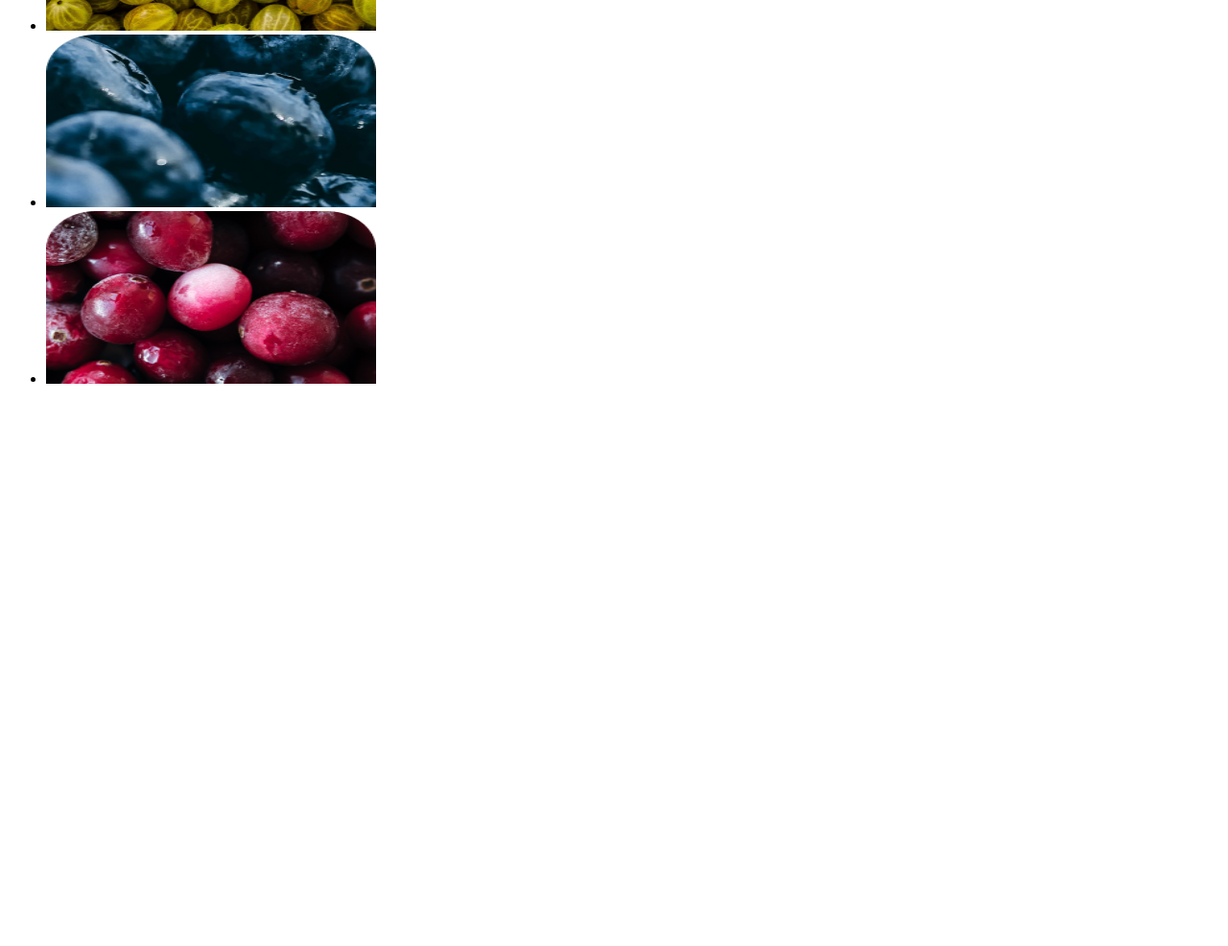
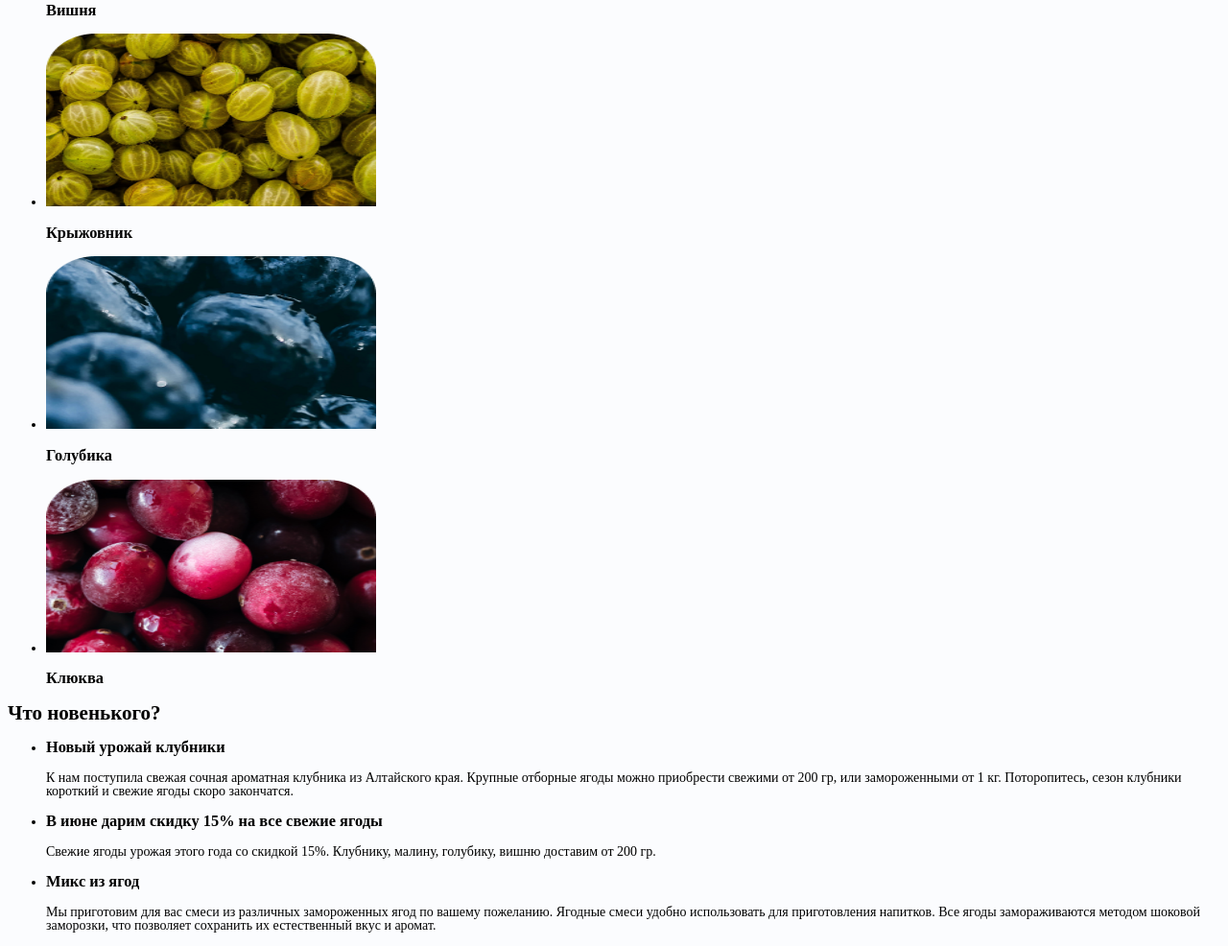
Before and after one commit to steve140298/berry-project, a website: page source/index.html in a window 1280 px wide. Shown: the part 1510-2496 px from the top of the page at 96% size. Before the commit the page ends 1930 px from the top, so only its background shows below. Drawn offline with nearby package versions, Linux system fonts and the light colour scheme; files that its build step writes are made by us from their sources.

Commit message:
Настройка сасс

```diff
--- a/source/index.html
+++ b/source/index.html
@@ -69,6 +69,7 @@
                   ./images/raspberry-3x.png 1x,"
                 alt="Изображение ягоды малины"
                 width="344" height="180">
+                <h3 class="catalog__card-title">Малина</h3>
             </atricle>
           </li>
           <li class="catalog__item">
@@ -79,6 +80,7 @@
 
               alt="Изображение ягоды малины"
               width="344" height="180">
+              <h3 class="catalog__card-title">Ежевика</h3>
             </atricle>
           </li>
           <li class="catalog__item">
@@ -89,6 +91,7 @@
 
               alt="Изображение ягоды малины"
               width="344" height="180">
+              <h3 class="catalog__card-title">Брусника</h3>
             </atricle>
           </li>
           <li class="catalog__item">
@@ -99,6 +102,7 @@
 
               alt="Изображение ягоды малины"
               width="344" height="180">
+              <h3 class="catalog__card-title">Клубника</h3>
             </atricle>
           </li>
           <li class="catalog__item">
@@ -109,6 +113,7 @@
 
               alt="Изображение ягоды малины"
               width="344" height="180">
+              <h3 class="catalog__card-title">Вишня</h3>
             </atricle>
           </li>
           <li class="catalog__item">
@@ -119,6 +124,7 @@
 
               alt="Изображение ягоды малины"
               width="344" height="180">
+              <h3 class="catalog__card-title">Крыжовник</h3>
             </atricle>
           </li>
           <li class="catalog__item">
@@ -129,6 +135,7 @@
 
               alt="Изображение ягоды малины"
               width="344" height="180">
+              <h3 class="catalog__card-title">Голубика</h3>
             </atricle>
           </li>
           <li class="catalog__item">
@@ -139,10 +146,47 @@
 
               alt="Изображение ягоды малины"
               width="344" height="180">
+              <h3 class="catalog__card-title">Клюква</h3>
             </atricle>
           </li>
         </ul>
       </section>
+      <section class="news section">
+        <h2 class="news__title">Что новенького?</h2>
+        <ul class="news__list">
+          <li class="news__item">
+            <article class="news__card card">
+              <h3 class="news__card-title">Новый урожай клубники</h3>
+              <p class="news__card-text">
+                К нам поступила свежая сочная ароматная клубника
+                из Алтайского края. Крупные отборные ягоды можно приобрести
+                свежими от 200 гр, или замороженными от 1 кг.
+                Поторопитесь, сезон клубники короткий и свежие ягоды скоро закончатся.
+              </p>
+            </article>
+          </li>
+          <li class="news__item">
+            <article class="news__card card">
+              <h3 class="news__card-title">В июне дарим скидку 15% на все свежие ягоды</h3>
+              <p class="news__card-text">
+                Свежие ягоды урожая этого года со скидкой 15%.  Клубнику, малину, голубику, вишню доставим от 200 гр.
+              </p>
+            </article>
+          </li>
+          <li class="news__item">
+            <article class="news__card card">
+              <h3 class="news__card-title">Микс из ягод</h3>
+              <p class="news__card-text">
+                Мы приготовим для вас смеси
+                из различных замороженных ягод по вашему пожеланию.
+                Ягодные смеси удобно использовать для приготовления напитков.
+                Все ягоды замораживаются методом шоковой заморозки,
+                что позволяет сохранить их естественный вкус и аромат.</p>
+            </article>
+          </li>
+        </ul>
+
+      </section>
     </main>
   </body>
 </html>
--- a/source/styles/common/fonts.scss
+++ b/source/styles/common/fonts.scss
@@ -1 +1,16 @@
 /* здесь подключите шрифты */
+@font-face {
+    font-family: 'Raleway';
+    src: url(../../fonts/Raleway-Regular.woff2) format('woff2');
+    font-weight: 400;
+    font-style: normal;
+    font-display: swap;
+}
+
+@font-face {
+    font-family: 'Comfortaa';
+    src: url(../../fonts/Comfortaa-Regular.woff2) format('woff2');
+    font-weight: 400;
+    font-style: normal;
+    font-display: swap;
+}
--- a/source/styles/common/global.scss
+++ b/source/styles/common/global.scss
@@ -1 +1,22 @@
 /* здесь используйте глобальные селекторы img, body, html и так далее */
+body {
+    box-sizing: border-box;
+    font-family: --main-font;
+    font-size: 14px;
+    background-color: var(--light-color);
+    color: var(--dark-color);
+    line-height: 1;
+}
+
+a,
+button,
+input,
+textarea,
+svg * {
+    transition-duration: var(--transition-duration);
+}
+
+a {
+    text-decoration: none;
+    color: inherit;
+}
--- /dev/null
+++ b/source/styles/common/mixins.scss
@@ -0,0 +1,33 @@
+$desktop: 1440px;
+$tablet: 768px;
+$mobile: 320px;
+
+@mixin fluid-text($max: 48, $min: 16) {
+  font-size: clamp(#{$min}px, #{$max / 1440 * 100}vw, #{$max}px);
+}
+
+@mixin tablet {
+  @media (min-width: $tablet) {
+    @content;
+  }
+}
+
+@mixin desktop {
+  @media (min-width: $desktop) {
+    @content;
+  }
+}
+
+// Улучшение ux-составляющей кнопки на мобильных и стационарных устройств
+@mixin hover {
+  @media (hover: hover) {
+    &:hover {
+      @content;
+    }
+  }
+  @media (hover: none) {
+    &:active {
+      @content;
+    }
+  }
+}
--- /dev/null
+++ b/source/styles/common/utils_.scss
@@ -0,0 +1,18 @@
+.container {
+    max-width: calc(var(--container-width) + var(--container-padding-x) * 2);
+    margin: 0 auto;
+    padding-inline: var(--container-padding-x);
+}
+
+.visually-hidden {
+  position: absolute !important;
+  width: 1px !important;
+  height: 1px !important;
+  margin: -1px !important;
+  border: 0 !important;
+  padding: 0 !important;
+  white-space: nowrap !important;
+  clip-path: inset(100%) !important;
+  clip: rect(0 0 0 0) !important;
+  overflow: hidden !important;
+}
--- a/source/styles/common/variables.scss
+++ b/source/styles/common/variables.scss
@@ -1 +1,20 @@
 /* здесь используйте глобальные переменные */
+:root {
+    --main-font: 'Raleway', sans-serif;
+    --accent-font: 'Comfortaa', sans-serif;
+
+    --light-color: #fbfcfe;
+    --sky-color: #f1f6fc;
+    --leaf-color: rgb(142, 152, 146, 0.7);
+    --dark-color: #000;
+
+    --accent-dark-color: #6a107a;
+    --accent-light-color: #0f805d;
+
+    --transition-duration: 0.2s;
+
+    --container-width: 1128px;
+    --container-padding-x: 28px;
+
+    --section-margin-bottom: 60px;
+}
```
Also changed, not shown: source/fonts/Comfortaa-Regular.woff2 (added), source/fonts/Raleway-Regular.woff2 (added).
